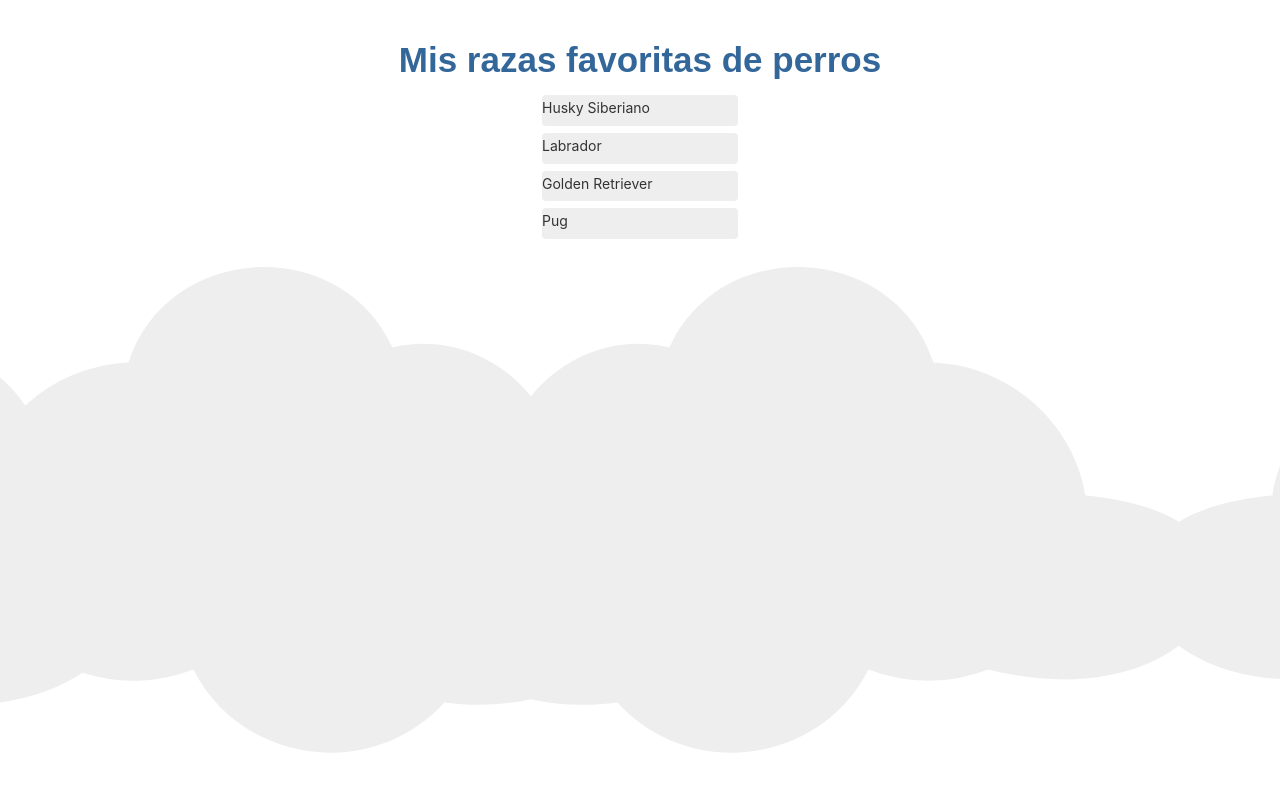
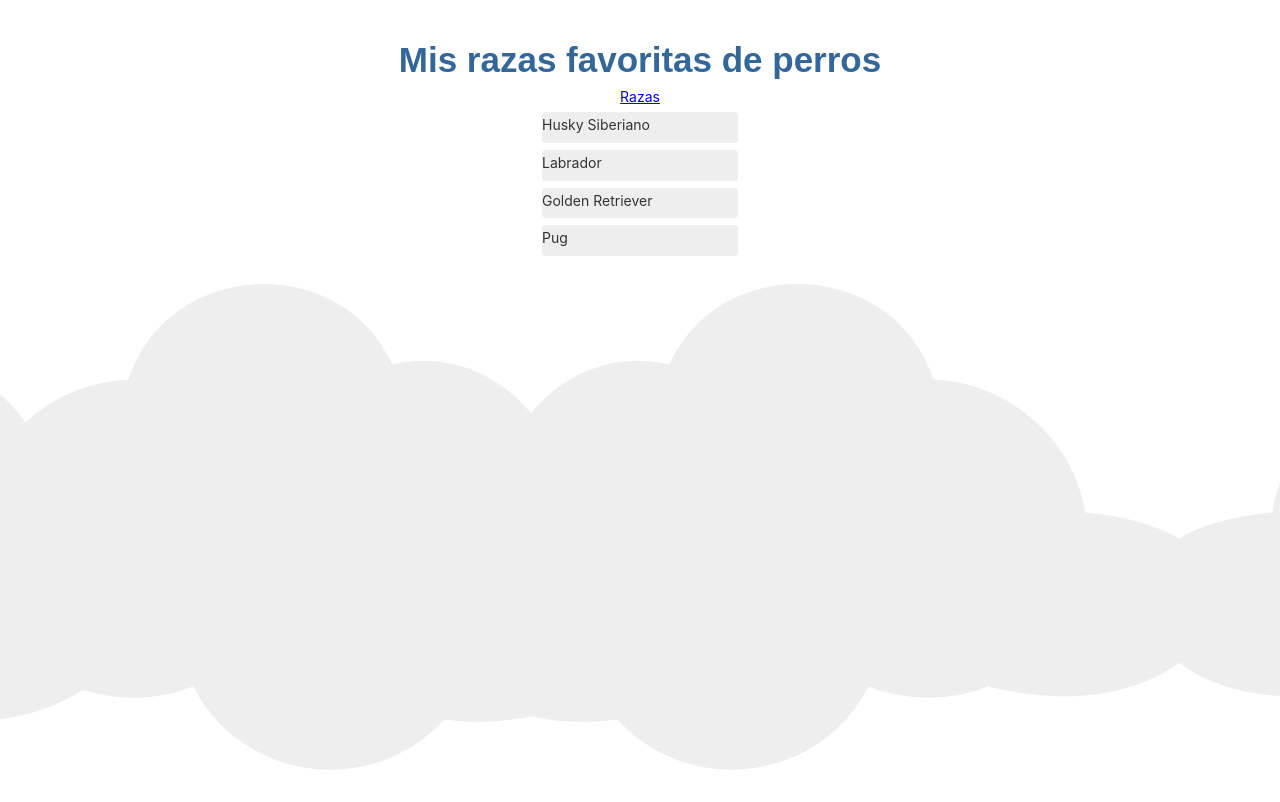
Before and after one commit to jenniferloyolagft/Angular, an Angular app in the folder clic-to-sell/: page /breeds in a window 1280 px wide. Shown: the top 802 px of the page. Built offline with nearby package versions, Linux system fonts and the light colour scheme.

Commit message:
avance en routing

```diff
--- a/clic-to-sell/src/app/app-routing.module.ts
+++ b/clic-to-sell/src/app/app-routing.module.ts
@@ -3,6 +3,7 @@ import { Routes, RouterModule } from '@angular/router';
 import { BreedsComponent } from './breeds/breeds.component';
 
 const routes: Routes = [
+  { path: '', redirectTo: '/breeds', pathMatch: 'full' },
   { path: 'breeds', component: BreedsComponent }
 ];
 @NgModule({
--- a/clic-to-sell/src/app/app.component.html
+++ b/clic-to-sell/src/app/app.component.html
@@ -1,7 +1,10 @@
 <div class="content" role="main">
 
   <h1>{{ title }}</h1>
-  <app-breeds></app-breeds>
+  <nav>
+    <a routerLink="/breeds">Razas</a>
+  </nav>
+  <router-outlet></router-outlet>
   <svg id="clouds" alt="Gray Clouds Background" xmlns="http://www.w3.org/2000/svg" width="2611.084" height="485.677" viewBox="0 0 2611.084 485.677">
     <path id="Path_39" data-name="Path 39" d="M2379.709,863.793c10-93-77-171-168-149-52-114-225-105-264,15-75,3-140,59-152,133-30,2.83-66.725,9.829-93.5,26.25-26.771-16.421-63.5-23.42-93.5-26.25-12-74-77-130-152-133-39-120-212-129-264-15-54.084-13.075-106.753,9.173-138.488,48.9-31.734-39.726-84.4-61.974-138.487-48.9-52-114-225-105-264,15a162.027,162.027,0,0,0-103.147,43.044c-30.633-45.365-87.1-72.091-145.206-58.044-52-114-225-105-264,15-75,3-140,59-152,133-53,5-127,23-130,83-2,42,35,72,70,86,49,20,106,18,157,5a165.625,165.625,0,0,0,120,0c47,94,178,113,251,33,61.112,8.015,113.854-5.72,150.492-29.764a165.62,165.62,0,0,0,110.861-3.236c47,94,178,113,251,33,31.385,4.116,60.563,2.495,86.487-3.311,25.924,5.806,55.1,7.427,86.488,3.311,73,80,204,61,251-33a165.625,165.625,0,0,0,120,0c51,13,108,15,157-5a147.188,147.188,0,0,0,33.5-18.694,147.217,147.217,0,0,0,33.5,18.694c49,20,106,18,157,5a165.625,165.625,0,0,0,120,0c47,94,178,113,251,33C2446.709,1093.793,2554.709,922.793,2379.709,863.793Z" transform="translate(142.69 -634.312)" fill="#eee"/>
   </svg>
```
